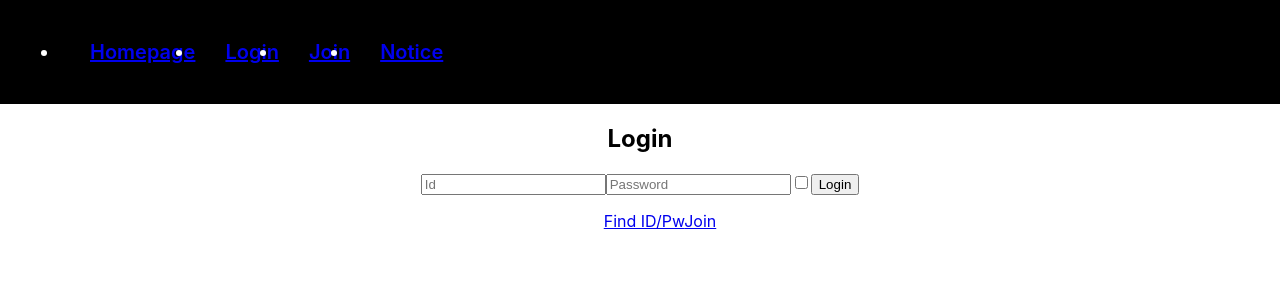
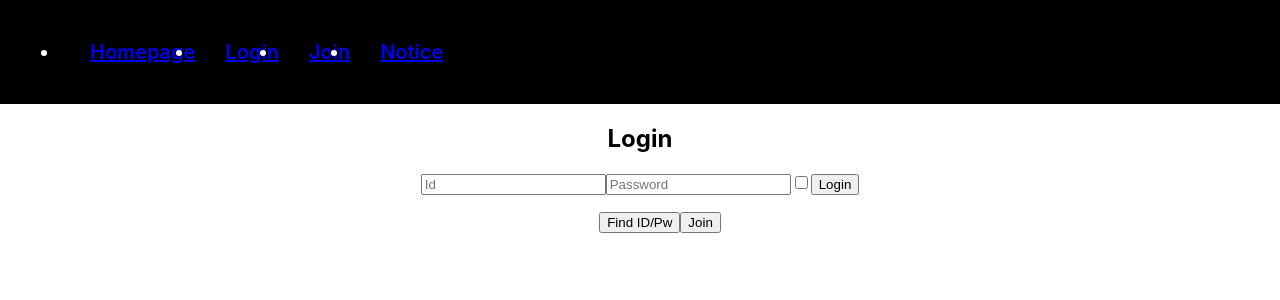
Before and after one commit to kimsunin/_regist_book, a React (Create React App) app: page /login in a window 1280 px wide. Shown: the top 300 px of the page. Built offline with nearby package versions, Linux system fonts and the light colour scheme.

Commit message:
login component

```diff
--- a/package.json
+++ b/package.json
@@ -8,6 +8,7 @@
     "@testing-library/user-event": "^13.5.0",
     "react": "^18.2.0",
     "react-dom": "^18.2.0",
+    "react-router-dom": "^6.8.1",
     "react-scripts": "5.0.1",
     "web-vitals": "^2.1.4"
   },
--- a/src/component/Login.js
+++ b/src/component/Login.js
@@ -1,4 +1,5 @@
 import React, { useState } from "react";
+import { useNavigate } from "react-router-dom";
 
 export default function Login() {
   return (
@@ -19,19 +20,31 @@ export default function Login() {
     </div>
   );
 }
+
 export function LoginBar() {
+  const movePage = useNavigate();
+  function moveLoginFind() {
+    movePage("/login/find");
+  }
+  function moveJoin() {
+    movePage("/join");
+  }
   return (
     <nav id="loginBar">
       <ul>
         <span>
-          <a className="menuLink" href="/login/find">
+          <button
+            onClick={moveLoginFind}
+            className="menuLink"
+            href="/login/find"
+          >
             Find ID/Pw
-          </a>
+          </button>
         </span>
         <span>
-          <a className="menuLink" href="/join">
+          <button onClick={moveJoin} className="menuLink" href="/join">
             Join
-          </a>
+          </button>
         </span>
       </ul>
     </nav>
```
Also changed, not shown: 1 other file (tests, documents, lock files or other folders).
